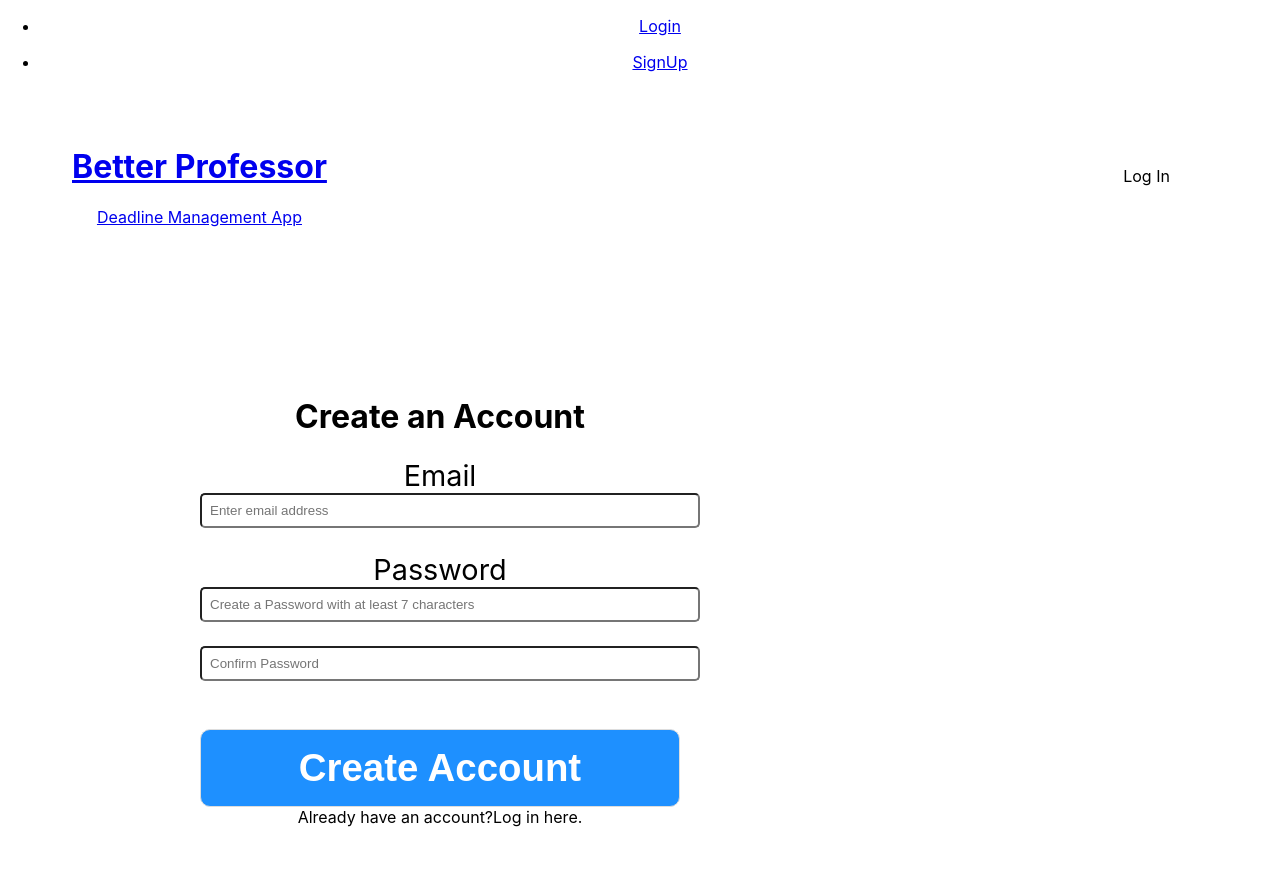
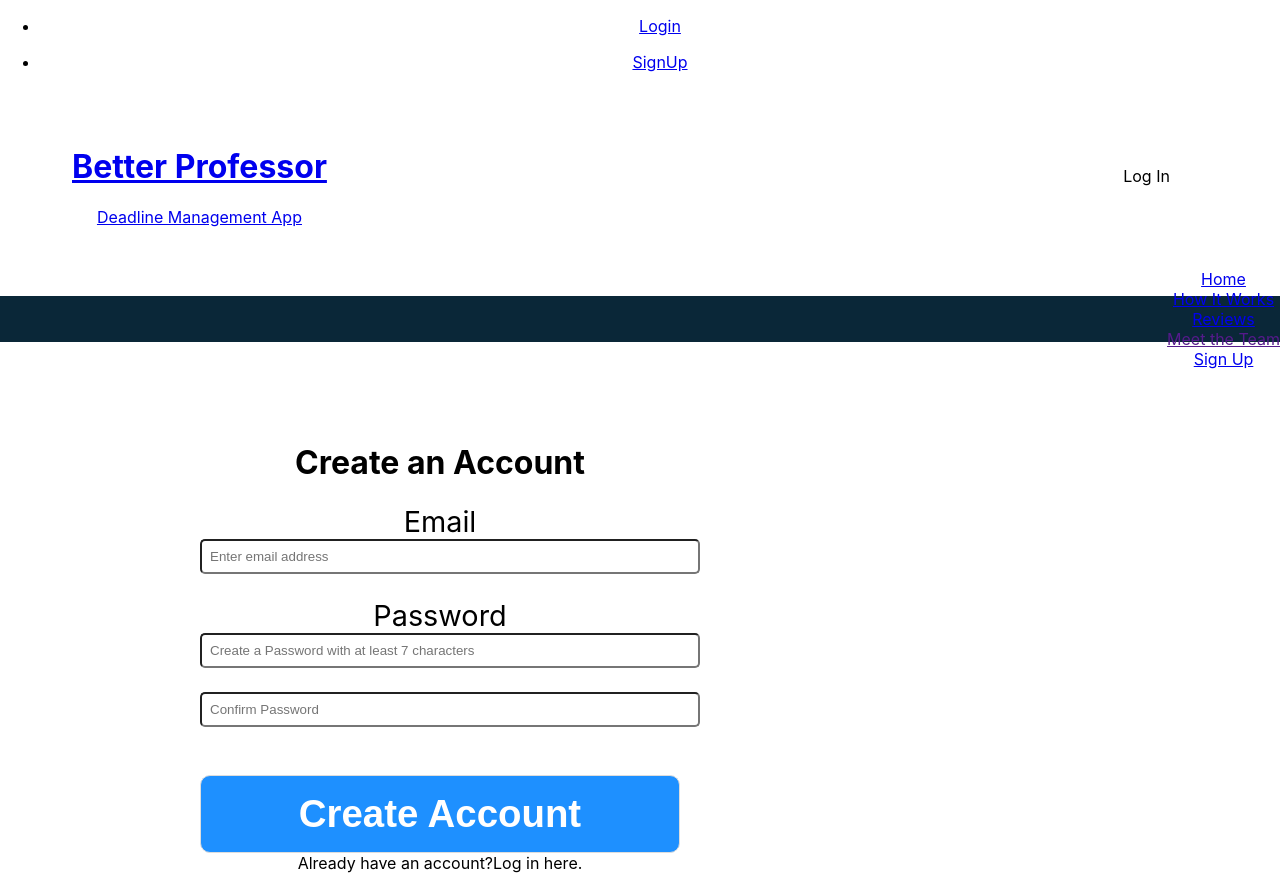
Before and after one commit to BW-Better-Professor-2/front-end, a React (Create React App) app in the folder better-professor2/: page /signup in a window 1280 px wide. Before the commit the page ends 827 px from the top, so only its background shows below. Built offline with nearby package versions, Linux system fonts and the light colour scheme.

Commit message:
added in the navigation component, will begin to start formatting the header and nav

```diff
--- a/better-professor2/src/App.js
+++ b/better-professor2/src/App.js
@@ -2,6 +2,7 @@ import React from 'react';
 import { BrowserRouter as Router, Route, Link, Switch } from 'react-router-dom';
 import PrivateRoute from './components/PrivateRoute';
 import Header from './components/Header';
+import Navigation from './components/Navigation';
 import Login from './components/Login';
 import SignUp from './components/Signup';
 import './App.css';
@@ -24,6 +25,7 @@ function App() {
         </ul>
 
         <Header />
+        <Navigation />
 
         <Switch>
           <Route path='/login' component={Login} />
--- /dev/null
+++ b/better-professor2/src/components/Navigation.js
@@ -0,0 +1,21 @@
+
+import React from 'react';
+import {Link} from 'react-router-dom';
+import {Nav} from './styled-components';
+
+function Navigation() {
+
+  return(
+    <Nav>
+      <ul className="navLinksContainer">
+        <a href="#"><div id="nav-link">Home</div></a>
+        <a href="#"><div id="nav-link">How It Works</div></a>
+        <a href="#"><div id="nav-link">Reviews</div></a>
+        <a href=""><div id="nav-link">Meet the Team</div></a>
+        <Link to="/registration"><div id="nav-link">Sign Up</div></Link>
+      </ul>
+    </Nav>
+  );
+}
+
+export default Navigation;
--- a/better-professor2/src/components/styled-components.js
+++ b/better-professor2/src/components/styled-components.js
@@ -96,3 +96,12 @@ export const LoginForm = styled.div `
     font-size: 14px;
 
 `;
+
+export const Nav = styled.nav`
+display:flex;
+justify-content: flex-end;
+align-items:center;
+background-color: #0a2738;
+margin:0 0 10px 0;
+height: 46px;
+`;
```
